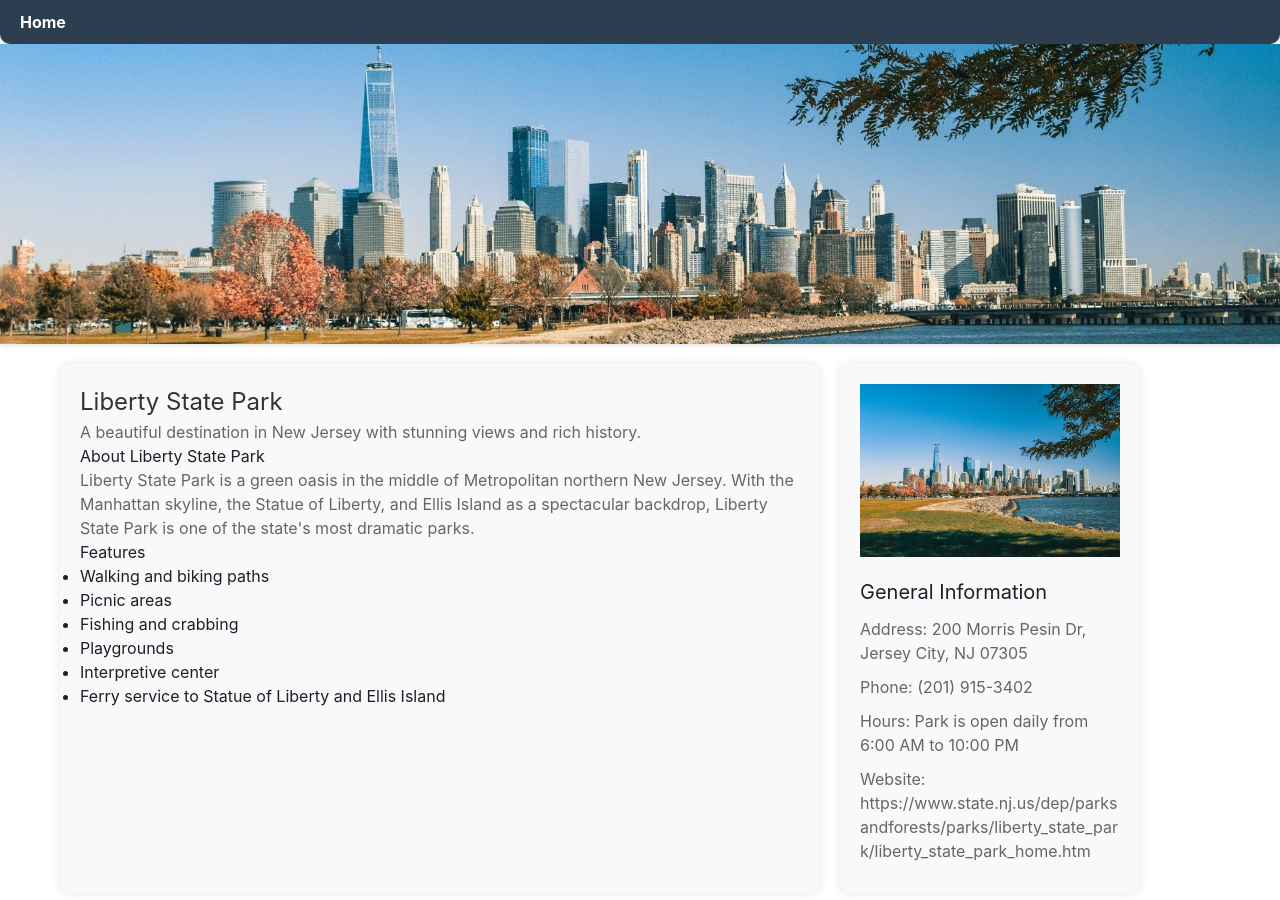
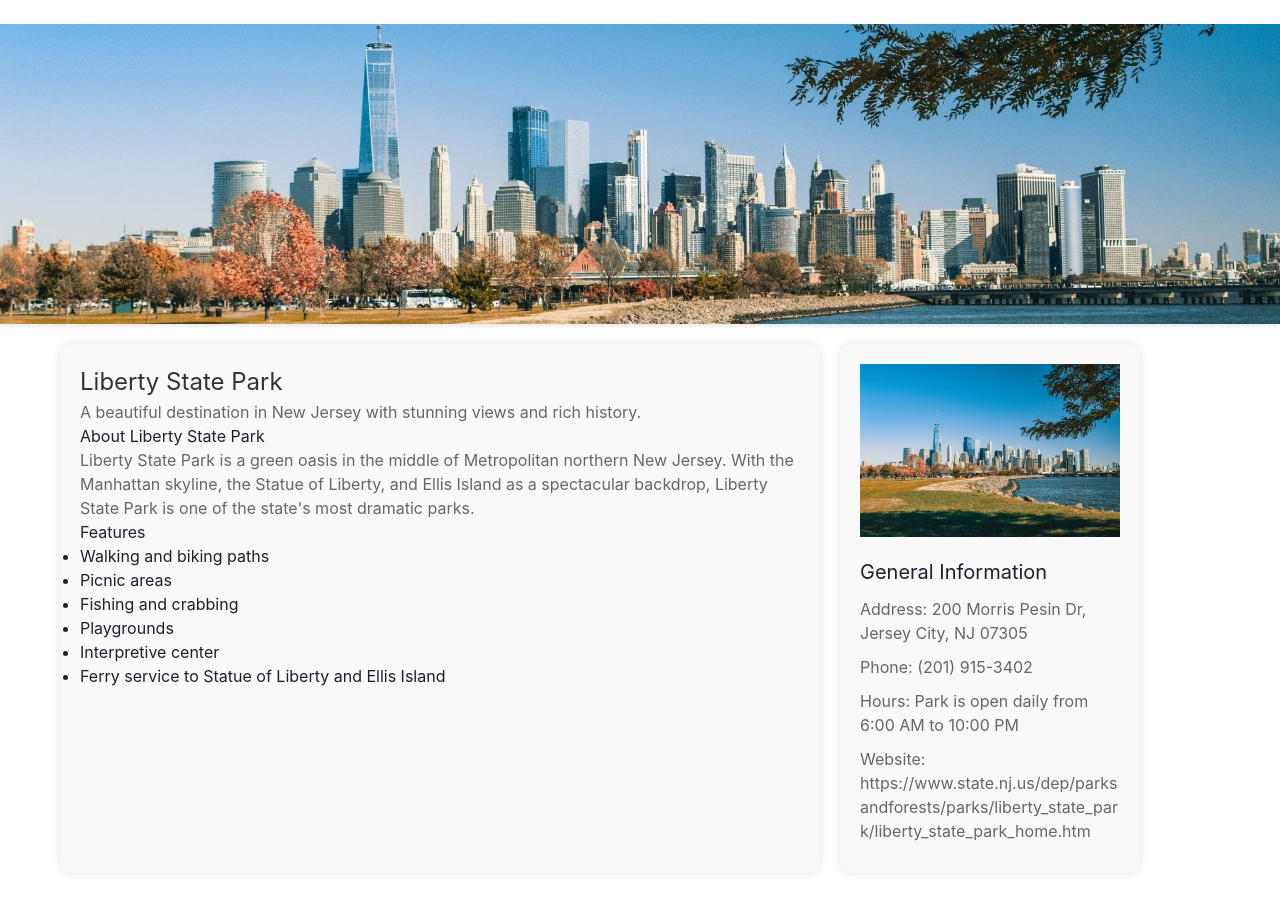
Before and after one commit to Nishit-Sharma/NJTSA-Coding-2024, a React (Create React App) app: page /place1 in a window 1280 px wide. Shown: the top 900 px of the page. Built offline with nearby package versions, Linux system fonts and the light colour scheme.

Commit message:
Removing that last commit lol, it was bad

```diff
--- a/src/components/Header.js
+++ b/src/components/Header.js
@@ -5,7 +5,6 @@
 
 function Header() {
   return (
-    <Box className="header" borderBottomRadius="10px">
     <header>
       <div className="logo header-logo header-logo-size">
         {/* Making the image link to something */}
@@ -22,7 +21,6 @@
           </ul>
       </nav>
     </header>
-    </Box>
   );
 }
 
```
